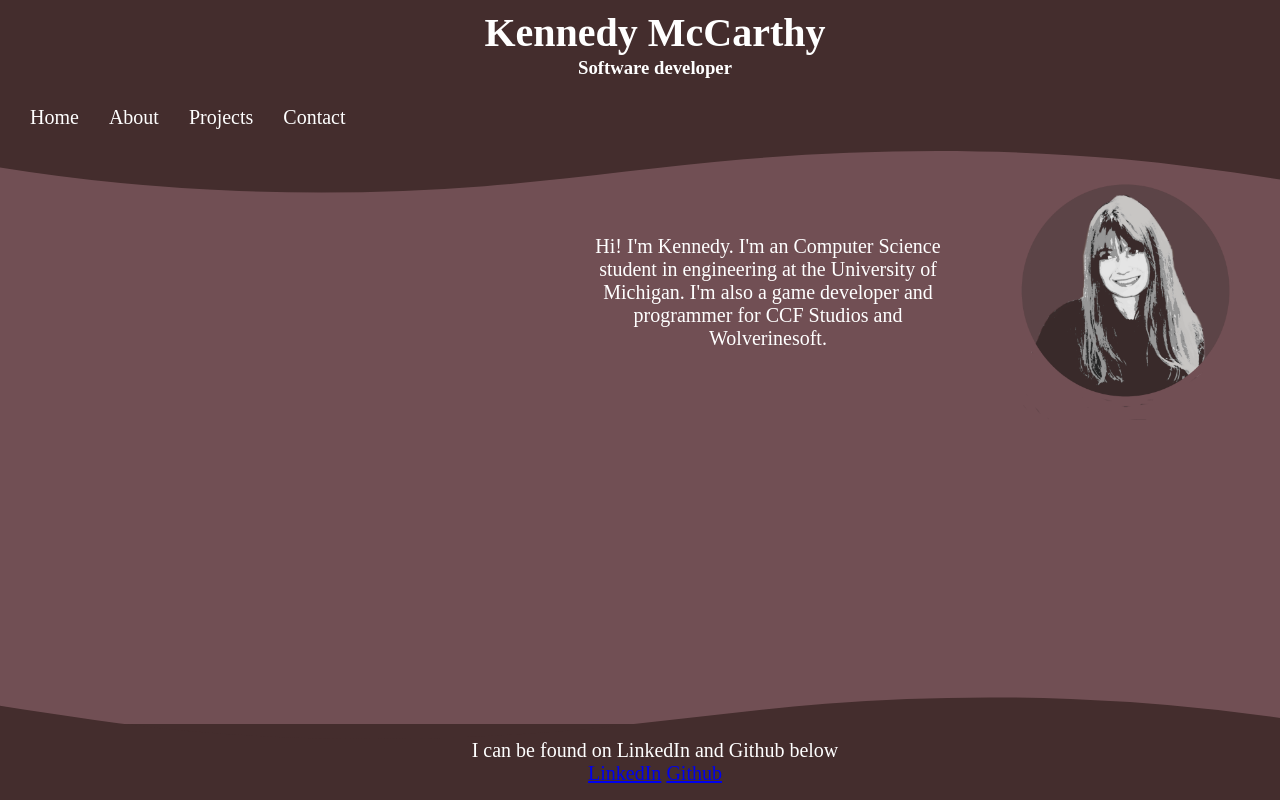
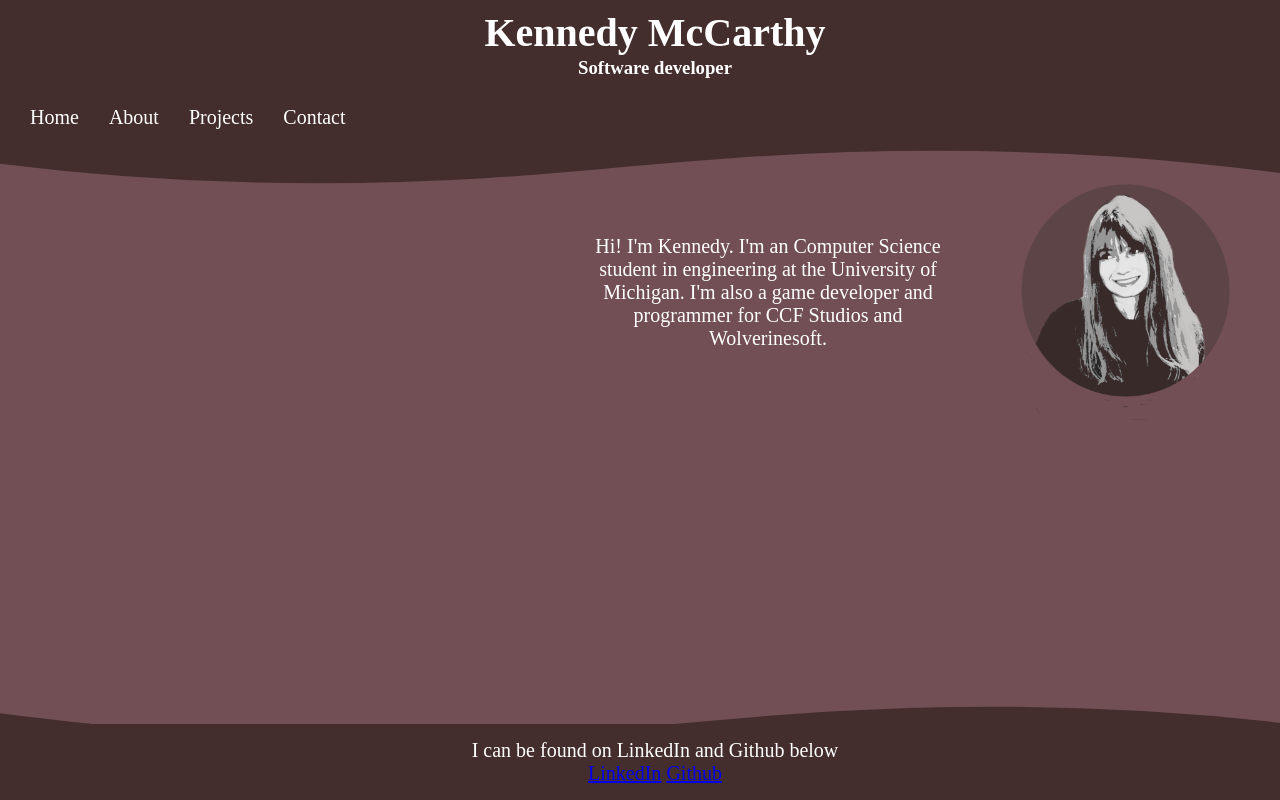
Before and after one commit to kenmcart/kenmcart.github.io, a plain HTML site: page main.html in a window 1280 px wide. Shown: the top 800 px of the page. Drawn offline with Linux system fonts and the light colour scheme; a web font is replaced by a local one.

Commit message:
Additions

```diff
--- a/stylesheet.css
+++ b/stylesheet.css
@@ -118,7 +118,7 @@ a
     position: relative;
     display: block;
     width: calc(138% + 1.3px);
-    height: 77px;
+    height: 60px;
 }
 
 .wave .shape-fill {
@@ -139,7 +139,7 @@ a
     position: relative;
     display: block;
     width: calc(138% + 1.3px);
-    height: 77px;
+    height: 60px;
 }
 
 .wave-2 .shape-fill {
```
